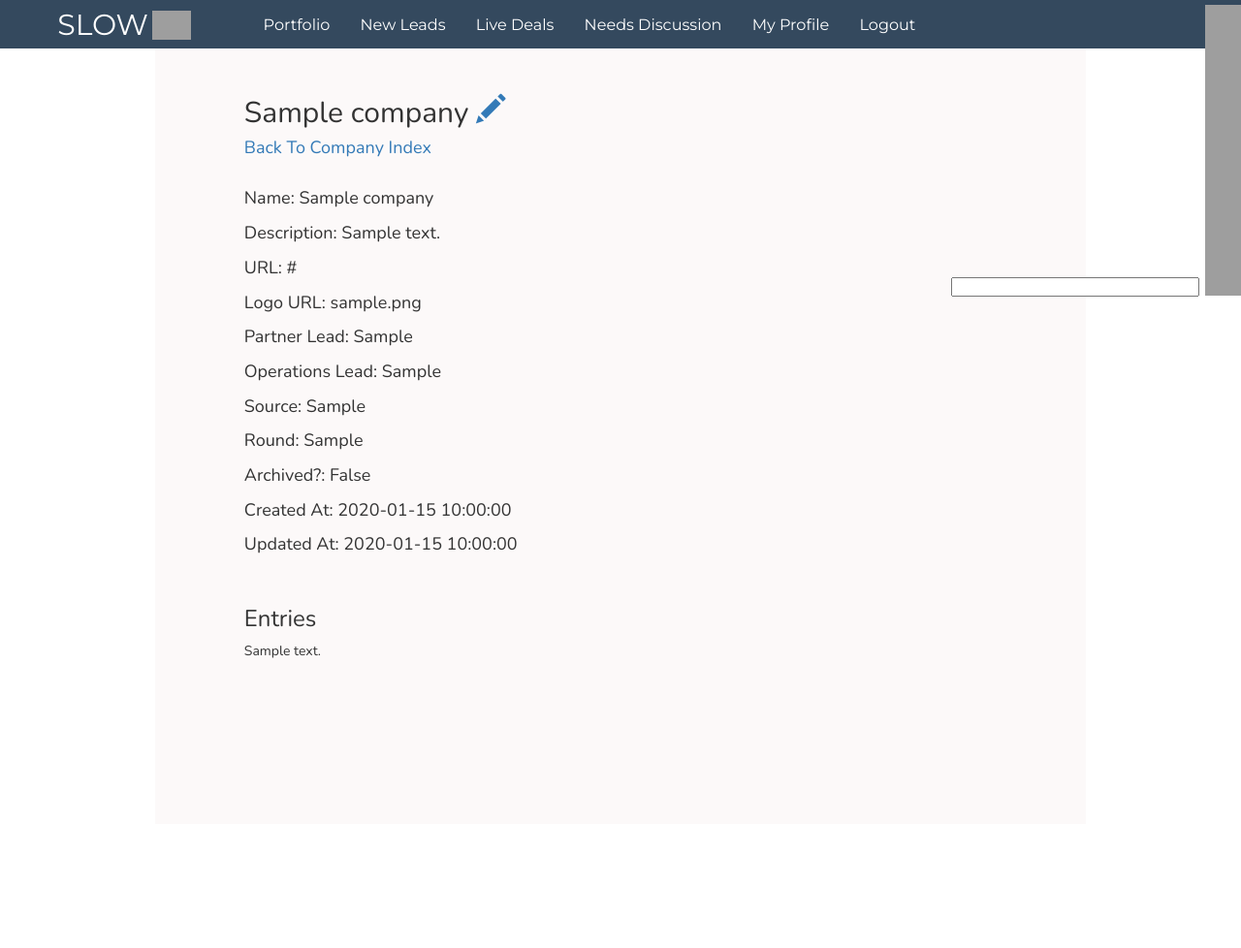
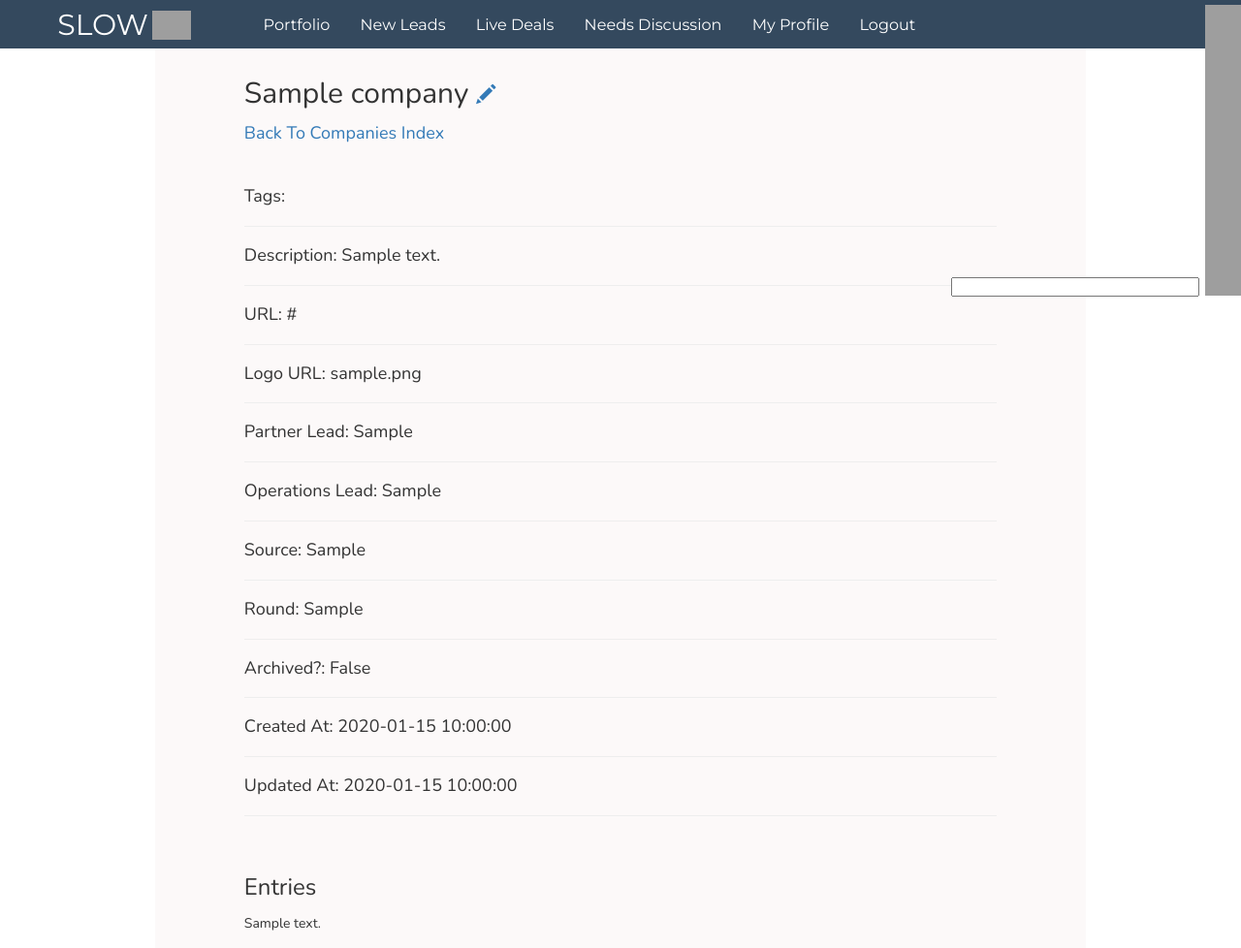
Before and after one commit to rithmschool/slowcrmv2, a Flask app: page /companies/1 in a window 1280 px wide. Shown: the whole page at 97% size. Before the commit the page ends 679 px from the top, so only its background shows below. Run offline with Flask 2, Linux system fonts and the light colour scheme; a user stored in the database is signed in; tables that the repository leaves empty hold one stand-in row (values such as "Sample post"); some libraries are stand-ins or nearby versions; grey boxes are pictures that could not be loaded.

Commit message:
improved styling on company profile page

```diff
--- a/project/companies/templates/companies/edit.html
+++ b/project/companies/templates/companies/edit.html
@@ -121,7 +121,7 @@
     </div></div>
 
 <button class='btn btn-default' type='submit'>Save</button>
-<a href="{{ url_for('users.home') }}" class="btn btn-danger">Cancel</a>
+<a href="{{ url_for('companies.show', id=company.id) }}" class="btn btn-danger">Cancel</a>
 
 </form>
 
--- a/project/companies/templates/companies/show.html
+++ b/project/companies/templates/companies/show.html
@@ -5,27 +5,38 @@
     <p>{{ message }}</p>
     {% endfor %}
 <div class="container-fluid">
-<h2>{{company.name}} <a href="{{url_for('companies.edit', id=company.id)}}"><span class="glyphicon glyphicon-pencil"></span></a></h2>
+<div class="title">{{company.name}} <a href="{{url_for('companies.edit', id=company.id)}}"><span class="glyphicon glyphicon-pencil"></span></a></div>
 
-<h4><a href = "{{url_for('companies.index')}}">Back To Company Index</a></h4><br>
+<h4><a href = "{{url_for('companies.index')}}">Back To Companies Index</a></h4><br>
 
 <div class="showpage">
-    <p>Name: {{company.name}}</p>
-    <p>Description: {{company.description}}</p>
-    <p>URL: {{company.url}}</p>
-    <p>Logo URL: {{company.logo_url}}</p>
-    <p>Partner Lead: {{company.partner_lead}}</p>
-    <p>Operations Lead: {{company.ops_lead}}</p>
-    <p>Source: {{company.source}}</p>
-    <p>Round: {{company.round}}</p>
-    <p>Archived?: {{company.archived}}</p>
-    <p>Created At: {{company.created_at}}</p>
-    <p>Updated At: {{company.updated_at}}</p>
+    <h4>Tags:</h4>
+    <hr>
+    <h4>Description: {{company.description}}</h4>
+    <hr>
+    <h4>URL: {{company.url}}</h4>
+    <hr>
+    <h4>Logo URL: {{company.logo_url}}</h4>
+    <hr>
+    <h4>Partner Lead: {{company.partner_lead}}</h4>
+    <hr>
+    <h4>Operations Lead: {{company.ops_lead}}</h4>
+    <hr>
+    <h4>Source: {{company.source}}</h4>
+    <hr>
+    <h4>Round: {{company.round}}</h4>
+    <hr>
+    <h4>Archived?: {{company.archived}}</h4>
+    <hr>
+    <h4>Created At: {{company.created_at}}</h4>
+    <hr>
+    <h4>Updated At: {{company.updated_at}}</h4>
+    <hr>
 </div><br>
 
 <h3>Entries</h3>
         {% for entry in entries %}
-            <li class="entry">
+            <li class="companyentry">
                 <div class="text">{{entry.content}}</div>
             </li>
             {% endfor %}
--- a/project/static/css/base.css
+++ b/project/static/css/base.css
@@ -850,3 +850,17 @@ li{
 .showpage {
 	font-size: 18px
 }
+
+.title {
+	font-size: 30px;
+	display: inline;
+}
+
+.glyphicon {
+	font-size: 20px
+}
+
+.showpage h4, .companyentry {
+	margin-top: 15px;
+	margin-bottom: 15px;
+}
```
